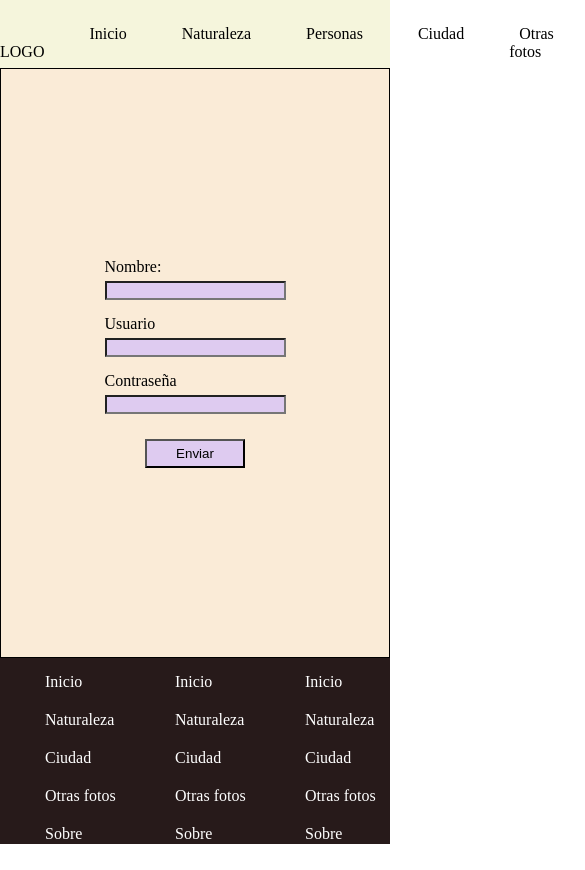
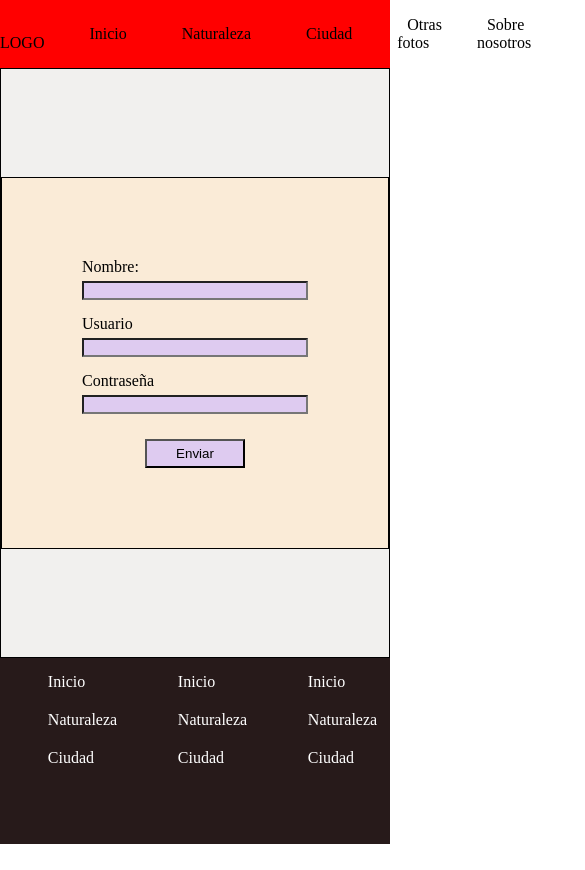
Before and after one commit to Arielgsp/formulario, a website: page index.html in a window 390 px wide. Shown: the top 870 px of the page, 585 px wide, since content can reach past the window. After the commit the page ends 844 px from the top, so only its background shows below. Drawn offline with Linux system fonts and the light colour scheme.

Commit message:
nueva rama

```diff
--- a/index.html
+++ b/index.html
@@ -3,11 +3,12 @@
 <head>
     <meta charset="UTF-8">
     <meta http-equiv="X-UA-Compatible" content="IE=edge">
-    <meta name="viewport" content="width=, initial-scale=1.0">
+    <meta name="viewport" content="width=device-width, initial-scale=1.0">
     <link rel="stylesheet" href="./public/css/styles.css">
     <title>Document</title>
 </head>
 <body>
+    <header>
         <nav>
             <div class="logo">
                 <picture><img src="#" alt="">LOGO</picture>
@@ -16,7 +17,6 @@
                 <ul class="menu_li">
                     <li> <a href="http://"> Inicio</a></li>
                     <li><a href="http://">Naturaleza</a></li>
-                <li><a href="http://">Personas</a></li>
 
                     <li><a href="http://">Ciudad</a></li>
                     <li><a href="http://">Otras fotos</a></li>
@@ -24,6 +24,8 @@
                 </ul>
             </div>
         </nav>
+
+    </header>
 
         <section>
             <form action="" method="get">
@@ -47,8 +49,8 @@
                 <li><a href="http://">Naturaleza</a></li>
 
                 <li><a href="http://">Ciudad</a></li>
-                <li><a href="http://">Otras fotos</a></li>
-                <li><a href="http://">Sobre nosotros</a></li>
+
+
             </ul>
 
             <ul class="menu_footer">
@@ -56,8 +58,8 @@
                 <li><a href="http://">Naturaleza</a></li>
 
                 <li><a href="http://">Ciudad</a></li>
-                <li><a href="http://">Otras fotos</a></li>
-                <li><a href="http://">Sobre nosotros</a></li>
+
+
             </ul>
 
             <ul class="menu_footer">
@@ -65,8 +67,8 @@
                 <li><a href="http://">Naturaleza</a></li>
 
                 <li><a href="http://">Ciudad</a></li>
-                <li><a href="http://">Otras fotos</a></li>
-                <li><a href="http://">Sobre nosotros</a></li>
+
+
             </ul>
 
         </footer>
--- a/public/css/styles.css
+++ b/public/css/styles.css
@@ -4,37 +4,32 @@
     box-sizing: border-box;
 }
 
-section{
-    border: 1px solid black;
+nav{
     display: flex;
-    height: 70vh;
-    justify-content: center;
+    justify-content: space-between;
+    background-color: beige;
+    padding: 25px 0;
+    height: 8vh;
     align-items: center;
-    background-color: antiquewhite;
+
 }
 
-form{
-    display: flex;
-    flex-direction: column;
-}
-
-input{
-    margin-bottom: 15px;
-    background-color: rgb(222, 203, 240);
-}
-
-label{
-    margin-bottom: 5px;
-}
 picture{
     margin-left: 30px;
 }
 
-.boton{
-    margin: 10px auto auto auto;
-    padding: 5px 0;
-    width: 100px;
-    text-align: center;
+.menu_li{
+    list-style: none;
+    display: flex;
+    justify-content: space-around;
+    align-items: center;
+    margin-right: 30px;
+
+    }
+
+li{
+    margin-left: 35px;
+
 
 }
 
@@ -46,6 +41,7 @@ a{
     text-decoration: none;
     color: black;
     padding: 10px;
+
 }
 
 a:hover{
@@ -55,27 +51,47 @@ a:hover{
 
 }
 
+section{
+    border: 1px solid black;
+    display: flex;
+    height: 70vh;
+    justify-content: center;
+    align-items: center;
+    background-color: rgb(241, 240, 238);
 
-nav{
-    display: flex;
-    justify-content: space-between;
-    background-color: beige;
-    padding: 25px 0;
-    height: 8vh;
 }
 
-.menu_li{
-    list-style: none;
+form{
     display: flex;
-    justify-content: space-around;
-    margin-right: 30px;
-
-    }
-
-li{
-    margin-left: 35px;
+    flex-direction: column;
+    padding: 80px 130px;
+    border: 1px solid black;
+    background-color: antiquewhite;
 
 }
+
+input{
+    margin-bottom: 15px;
+    background-color: rgb(222, 203, 240);
+}
+
+label{
+    margin-bottom: 5px;
+}
+
+
+.boton{
+    margin: 10px auto auto auto;
+    padding: 5px 0;
+    width: 100px;
+    text-align: center;
+
+}
+
+
+
+
+
 
 footer{
     display: flex;
@@ -96,3 +112,31 @@ footer ul li{
 footer ul li a{
     color: white;
 }
+
+
+
+@media(max-width: 715px){
+    nav{
+        background-color: red;
+    }
+
+}
+
+@media (max-width: 450px){
+    form{
+        padding: 80px;
+        width: 100%;
+    }
+    body, section, form, footer{
+        width: 100vw;
+    }
+
+}
+
+
+@media (max-height: 580px){
+    form{
+        padding-top: 50px;
+        padding-bottom: 50px;
+    }
+}
```
Also changed, not shown: index.js (line endings or trailing spaces). Lines whose indentation alone changed are shown as unchanged.
